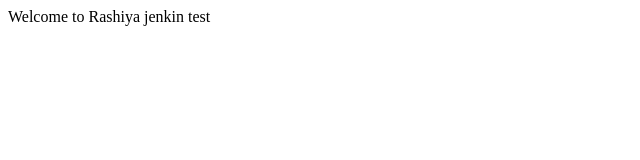
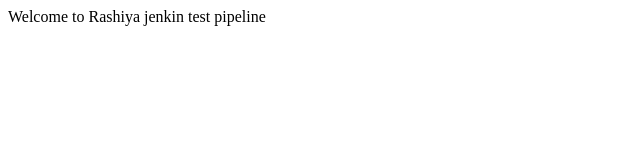
Before and after one commit to rashiyamani/DevOps, a plain HTML site: page index.html in a window 1280 px wide. Shown: the full height of the page, 0-640 px from the left. Drawn offline with Linux system fonts and the light colour scheme.

Commit message:
new line

```diff
--- a/index.html
+++ b/index.html
@@ -1,5 +1,5 @@
 <html>
 <body>
-Welcome to Rashiya jenkin test
+Welcome to Rashiya jenkin test pipeline
 </body>
 </html>
```
